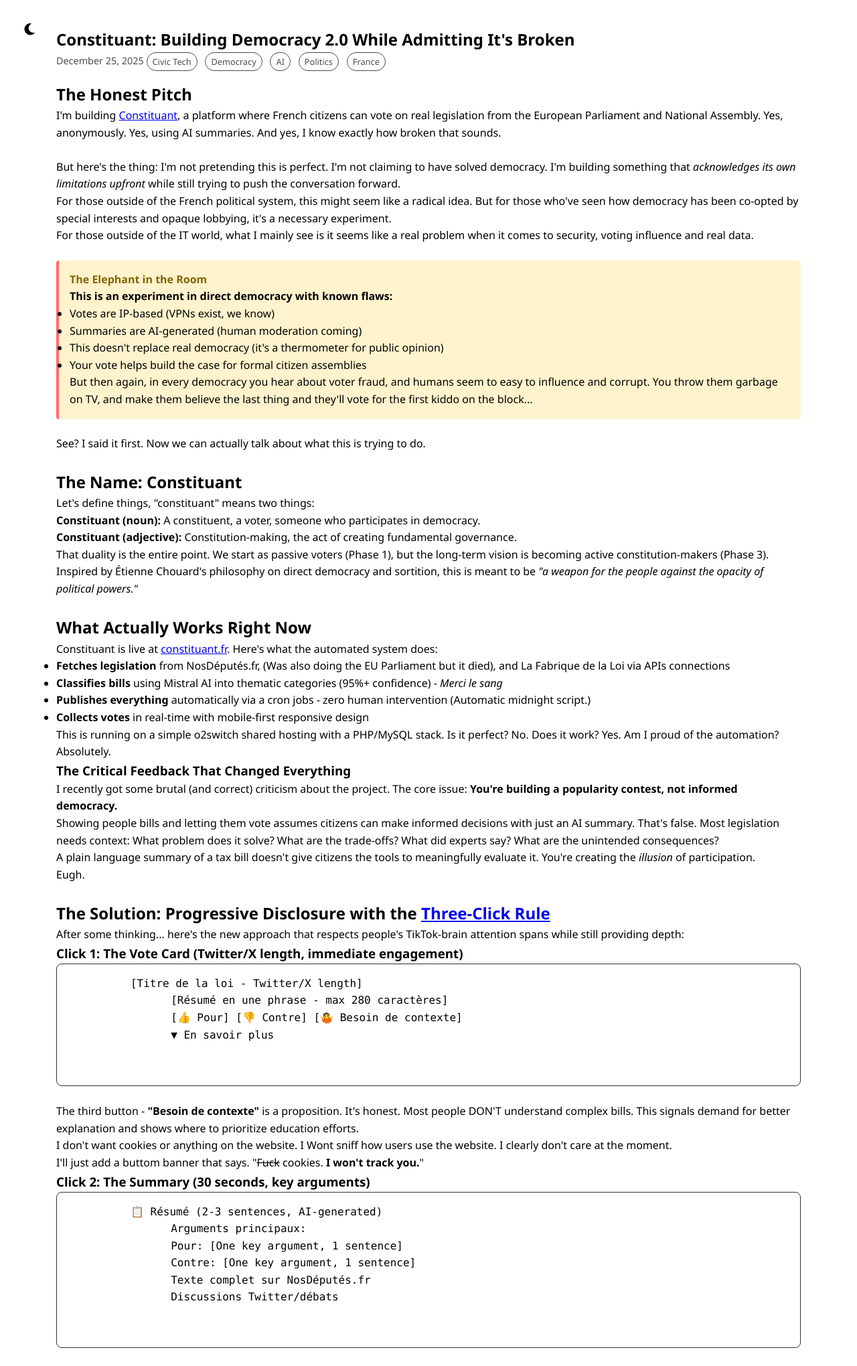
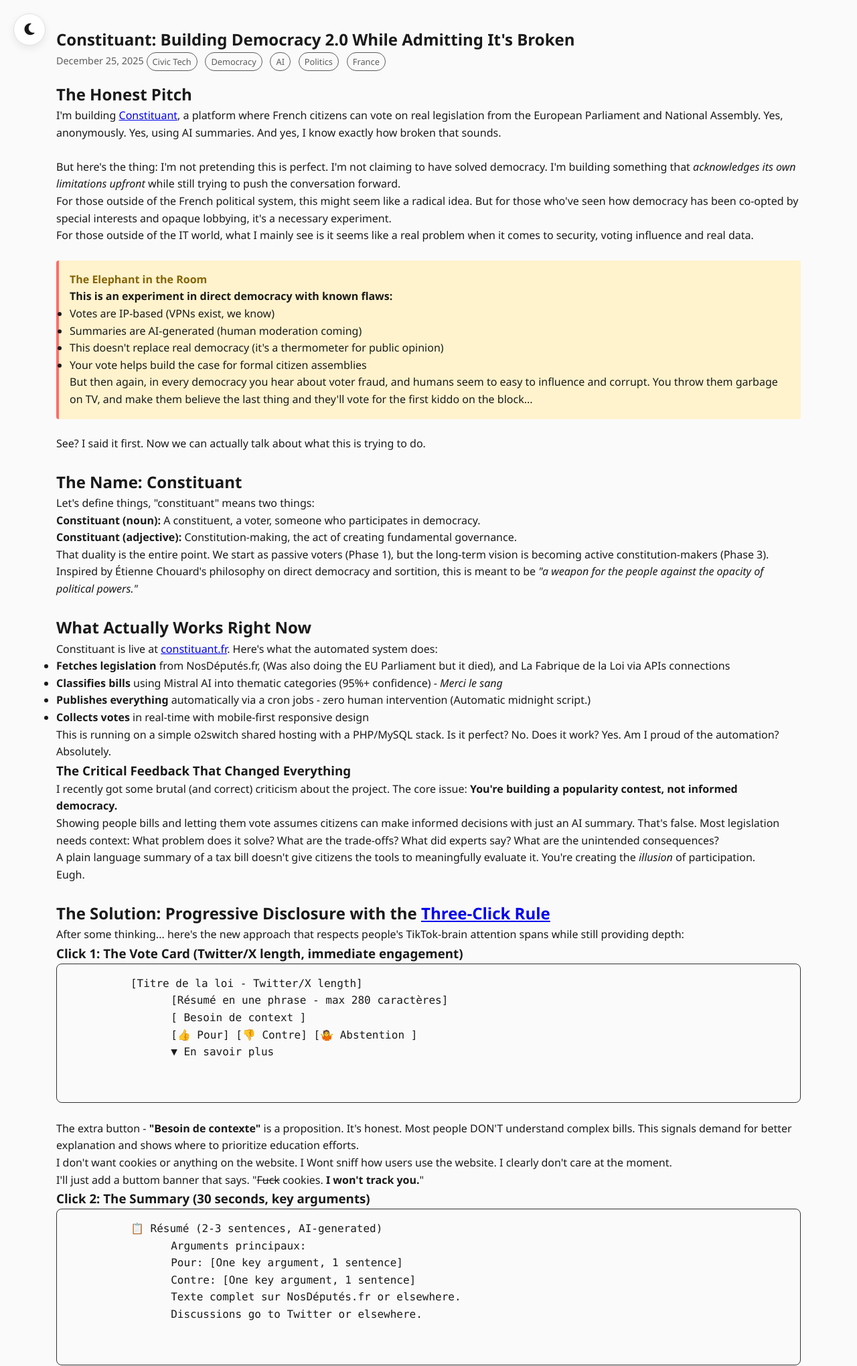
Before and after one commit to djassoRaph/raphaelwebsite, a PHP site: page /blog/constituant.fr.html in a window 1280 px wide. Shown: the top 2040 px of the page at 67% size. Run offline with PHP 8.4, Linux system fonts and the light colour scheme.

Commit message:
Updating framework etc. and correction blogpost.

```diff
--- a/blog/constituant.fr.html
+++ b/blog/constituant.fr.html
@@ -142,12 +142,13 @@
           <pre>
             <code>[Titre de la loi - Twitter/X length]
                 [Résumé en une phrase - max 280 caractères]
-                [👍 Pour] [👎 Contre] [🤷 Besoin de contexte]
+                [ Besoin de context ]
+                [👍 Pour] [👎 Contre] [🤷 Abstention ]
                 ▼ En savoir plus
             </code>
            </pre>
           <br>
-          <p>The third button - <strong>"Besoin de contexte"</strong> is a proposition. It's honest. Most people DON'T understand complex bills. This signals demand for better explanation and shows where to prioritize education efforts.</p>
+          <p>The extra button - <strong>"Besoin de contexte"</strong> is a proposition. It's honest. Most people DON'T understand complex bills. This signals demand for better explanation and shows where to prioritize education efforts.</p>
           <p> I don't want cookies or anything on the website. I Wont sniff how users use the website. I clearly don't care at the moment. <br> I'll just add a buttom banner that says. "<s>Fuck</s> cookies. <b>I won't track you.</b>"</p>
 
           <h3>Click 2: The Summary (30 seconds, key arguments)</h3>
@@ -156,8 +157,8 @@
                 Arguments principaux:
                 Pour: [One key argument, 1 sentence]
                 Contre: [One key argument, 1 sentence]
-                Texte complet sur NosDéputés.fr
-                Discussions Twitter/débats
+                Texte complet sur NosDéputés.fr or elsewhere.
+                Discussions go to Twitter or elsewhere.
             </code>
            </pre>
           <br>
@@ -166,7 +167,9 @@
           <br>
           <h2>Community Moderation: The Wikipedia/Twitter context Model (The Old One)</h2>
           <p>Instead of me curating everything, let the community refine the AI's work:</p>
-           <p>That's the unfortunate part. I'll need to build a database and logging system. And all that security stuff....</p>
+          <p>Think X, users can contribute corrections and improvements.</p>
+          <p>That's the unfortunate part. I'll need to build a database and logging system. And all that security stuff....</p>
+          <p>Road map...</p>
           <pre>
             <code>On each bill page:
                 [📝 Améliorer ce résumé]
@@ -277,11 +280,111 @@
         <hr>
         <p><a href="index.html" class="link-btn">← Back to Blog Index</a></p>
       </article>
-    </main>
+    <footer class="footer">
+      <p>&copy; 2025 Raphael Reck  -  IT Consultant. All rights reserved.</p>
+      <p><script>const user = "contact"; const domain = "raphaelreck.com"; const mail = `${user}@${domain}`; document.write(`<a href='mailto:${mail}'>${mail}</a>`);</script></p>
+    </footer>
+  </div>
+</body>
+  <script>
+    const themeToggle = document.getElementById('theme-toggle');
+    const htmlElement = document.documentElement;
+    const icon = themeToggle.querySelector('i');
+    const currentTheme = localStorage.getItem('theme') || 'light';
+    htmlElement.setAttribute('data-theme', currentTheme);
+    updateIcon(currentTheme);
+    themeToggle.addEventListener('click', () => {
+      const currentTheme = htmlElement.getAttribute('data-theme');
+      const newTheme = currentTheme === 'light' ? 'dark' : 'light';
+      htmlElement.setAttribute('data-theme', newTheme);
+      localStorage.setItem('theme', newTheme);
+      updateIcon(newTheme);
+    });
+    function updateIcon(theme) {
+      if (theme === 'dark') { icon.classList.remove('fa-moon'); icon.classList.add('fa-sun'); }
+      else { icon.classList.remove('fa-sun'); icon.classList.add('fa-moon'); }
+    }
+  </script>
+  <script src="../mobile-nav.js"></script>
+  <!-- Mobile Menu Toggle Button -->
+<button
+  id="mobile-menu-toggle"
+  class="mobile-menu-toggle"
+  aria-label="Toggle navigation menu"
+  aria-expanded="false">
+  <div class="hamburger">
+    <span></span>
+    <span></span>
+    <span></span>
+  </div>
+</button>
 
-      <?php include __DIR__ . '/../includes/footer.php'; ?>
-    <?php include __DIR__ . '/../includes/mobile-menu.php'; ?>
-</div>
-  <?php include __DIR__ . '/../includes/theme-toggle-script.php'; ?>
+<!-- Overlay -->
+<div id="mobile-menu-overlay" class="mobile-menu-overlay"></div>
+
+<!-- Sliding Menu -->
+<nav id="mobile-menu" class="mobile-menu">
+  <div class="mobile-menu-header">
+    <h2 class="mobile-menu-title">Navigation</h2>
+    <button id="mobile-menu-close" class="mobile-menu-close">×</button>
+  </div>
+
+  <!-- Primary Navigation -->
+  <div class="mobile-nav-section">
+    <h3>Main</h3>
+    <div class="mobile-nav-links">
+      <a href="../index.html" class="mobile-nav-link">
+        <i class="fas fa-home"></i>
+        <span>Home</span>
+      </a>
+      <a href="index.html" class="mobile-nav-link">
+        <i class="fas fa-blog"></i>
+        <span>Blog</span>
+      </a>
+      <a href="../public/raphael-reck.pdf" class="mobile-nav-link" target="_blank">
+        <i class="fas fa-file-pdf"></i>
+        <span>Download CV</span>
+      </a>
+    </div>
+  </div>
+
+  <div class="mobile-nav-divider"></div>
+
+  <!-- Projects -->
+  <div class="mobile-nav-section">
+    <h3>Projects</h3>
+    <div class="mobile-nav-links">
+      <a href="../roots-time/manifesto.html" class="mobile-nav-link">
+        <i class="fas fa-book"></i>
+        <span>Roots Time Corporation</span>
+      </a>
+      <a href="../memes/laugh.html" class="mobile-nav-link">
+        <i class="fas fa-dna"></i>
+        <span>Universal Darwinism</span>
+      </a>
+      <a href="https://webasix.com/" class="mobile-nav-link" target="_blank">
+        <i class="fas fa-briefcase"></i>
+        <span>Consulting Work</span>
+      </a>
+    </div>
+  </div>
+
+  <div class="mobile-nav-divider"></div>
+
+  <!-- Social -->
+  <div class="mobile-nav-section">
+    <h3>Connect</h3>
+    <div class="mobile-nav-links">
+      <a href="https://github.com/djassoRaph" class="mobile-nav-link" target="_blank">
+        <i class="fab fa-github"></i>
+        <span>GitHub</span>
+      </a>
+      <a href="https://www.linkedin.com/in/raphael-reck-link/" class="mobile-nav-link" target="_blank">
+        <i class="fab fa-linkedin"></i>
+        <span>LinkedIn</span>
+      </a>
+    </div>
+  </div>
+</nav>
 </body>
 </html>
--- a/blog/index.html
+++ b/blog/index.html
@@ -70,7 +70,8 @@
         <h2><a href="constituant.fr.html">Constituant: Building Democracy 2.0 While Admitting It's Broken</a></h2>
        <p>I'm building <a href="https://constituant.fr" target="_blank">Constituant</a>, a platform where French citizens can vote on real legislation from the french National Assembly. Yes, anonymously. Yes, using AI summaries. And yes, I know exactly how broken that sounds.</p>
        <p>Wanna know more?! Click the link and read on!</p>
-      </article
+      </article>
+      <hr>
       <article class="blog-post">
         <p><em>December 10, 2025</em></p>
         <h2><a href="maidenless.html"> Unfortunately, for you, however you are maidenless.</a></h2>
--- a/style.css
+++ b/style.css
@@ -598,6 +598,17 @@ html {
 .blog-post {
   padding-bottom: 1.6em;
 }
+
+/* Blog Images - Responsive */
+img.framework {
+  max-width: 100%;
+  height: auto;
+  display: block;
+  margin: 1.5rem auto;
+  border-radius: 8px;
+  box-shadow: var(--shadow-md);
+}
+
 /* ============================================
    MOBILE NAVIGATION - SLIDING MENU
    ============================================ */
```
Also changed, not shown: 1 other file.
